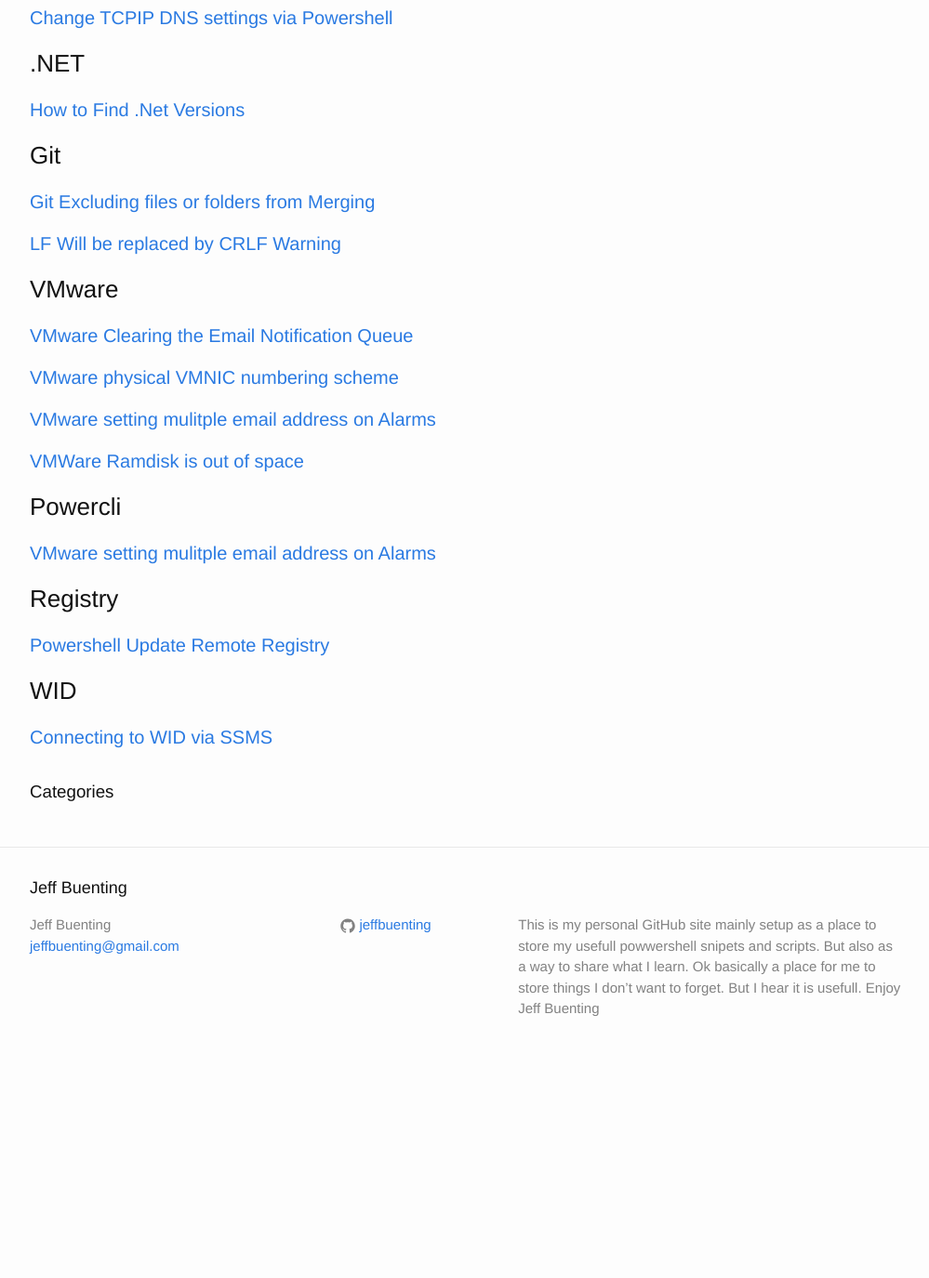
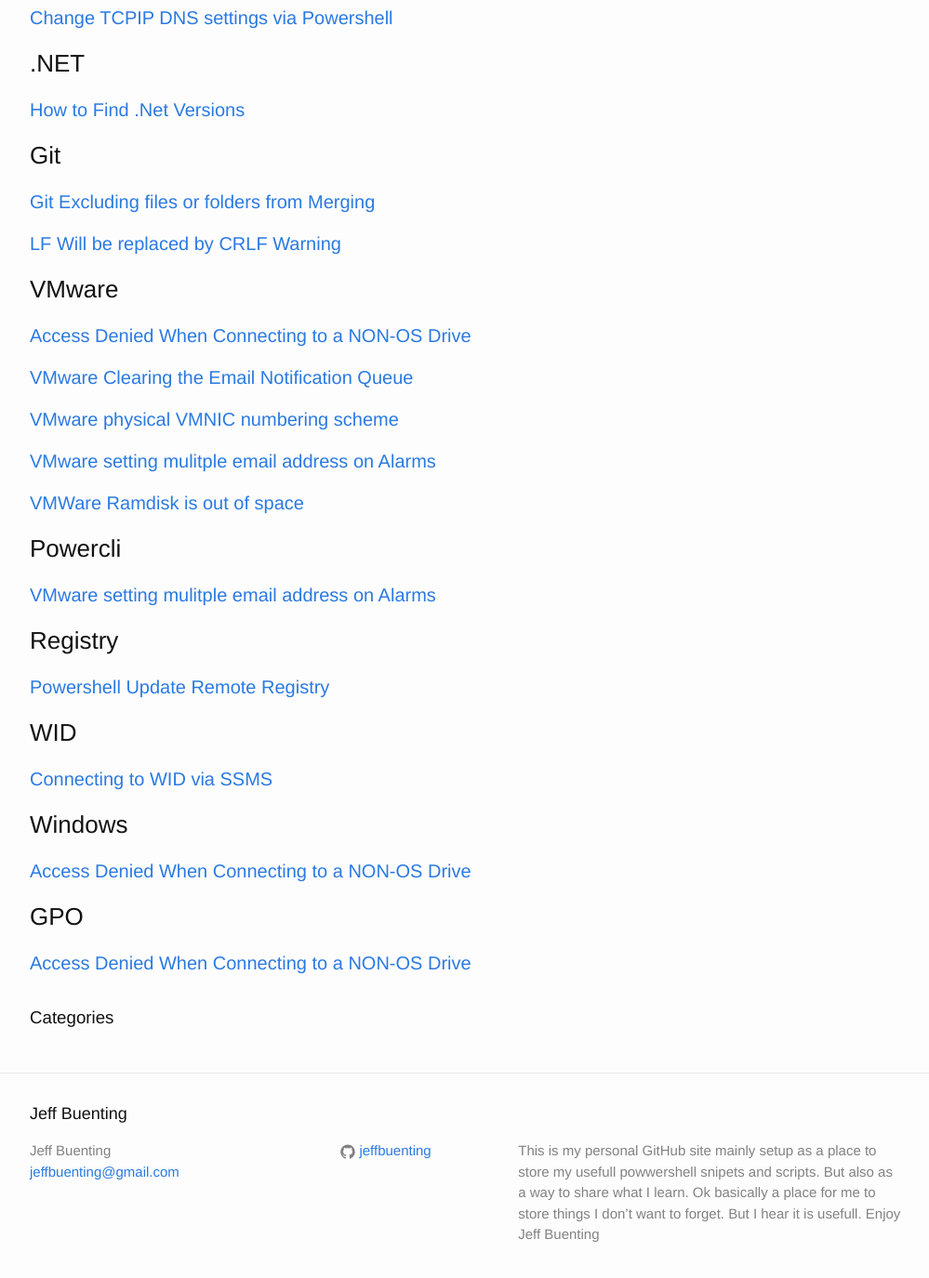
Before and after one commit to jeffbuenting/jeffbuenting.github.io, a Jekyll site: the page built from Category/category.html, in a window 1280 px wide and 1400 px high, scrolled down 3886 px. Shown: the top 1375 px of the window at 93% size, without its empty margins (138-1137 px from the left). Built offline with Jekyll 4.4.1, drawn with Linux system fonts in a browser that asks for light colours; before the commit the page ends 5043 px from its top, so only the background shows below that; some of the changed lines change nothing that is shown.

Commit message:
new post access denied

```diff
--- a/_config.yml
+++ b/_config.yml
@@ -13,6 +13,7 @@
 
 baseurl: "" # the subpath of your site, e.g. /blog
 url: "http://jeffbuenting.github.io"
+site_url: http://jeffbuenting.github.io/jeffbuenting.github.io
 github_username:  jeffbuenting
 
 # Build settings
--- /dev/null
+++ b/_posts/2021-09-15-AccessDeniedNonOSDrive.markdown
@@ -0,0 +1,28 @@
+---
+layout: post
+title:  "Access Denied When Connecting to a NON-OS Drive"
+date:   2021-09-15 08:14:00 -0400
+categories: Windows VMware GPO
+---
+
+## Issue:
+	New VMware Windows 2016 VM that will not allow access to non-OS drives.  Looking at the permissions show we have full access.  But still receiving access denied.  This appears to happen randomly.  It would work for awhile and allow access.  And then not work.  Usually after a reboot.
+
+	Restore to an old snapshot did not make a difference.  Removing and rejoining the domain would work for awhile but then, WHAM! The GPO would get applied and things would come to a screeching halt.
+
+	It is important to note that even the service accounts and the system account could not access the drives.  So in our case the web sites were down and the services would not start.
+
+    ![AccessDeniedImage](../Images/2021009-15-AccessDeniedNonOSDrive/AccessDenied.jpg)
+
+## Resolution:
+    After some research, I found that with a hot swappable SCSI drive on a VMware VM, windows considers that a removable storage device.  Think USB drive.  This article describes the problem we were having and points to a Windows Active Directory Group Policy Object: https://serverfault.com/questions/944051/suddenly-inaccessible-local-drivess-on-several-windows-server-2016-esxi-6-5.  Using this new found info, I found this article on the affects of the default VMware setting of hotplug SCSI drives and Windows Removble Storage GPOs: https://kb.vmware.com/s/article/2097525.
+
+    Ok, now how to we fix this?  Obviously we could back out the GPO with the setting.  That seemed like a long call to the Enterprise AD trying to explain why they should care, probably taking more time than we had.  The other was to follow this article and set hotplug capability for the affected VM.  https://kb.vmware.com/s/article/1012225.  This second solution is the one I chose to follow.  Testing in my lab showed it worked.  Even with the GPO still applied.  And finally applying to the client machine proved it worked there as well, thus allowing us to complete the deployment.
+
+## Side Effects:
+	Will setting devices.hotplug to false cause any issues?  Not for the server itself.  If the Server Admin wants to hot add a NIC or another drive, they won’t be able to unless the Server is powered off.  So some convenience is lost, but this doesn’t happen that often.
+
+
+Enjoy
+
+Jeff
```
Also changed, not shown: Images/2021-09-15-AccessDeniedNonOSDrive/AccessDenied.jpg (added).
